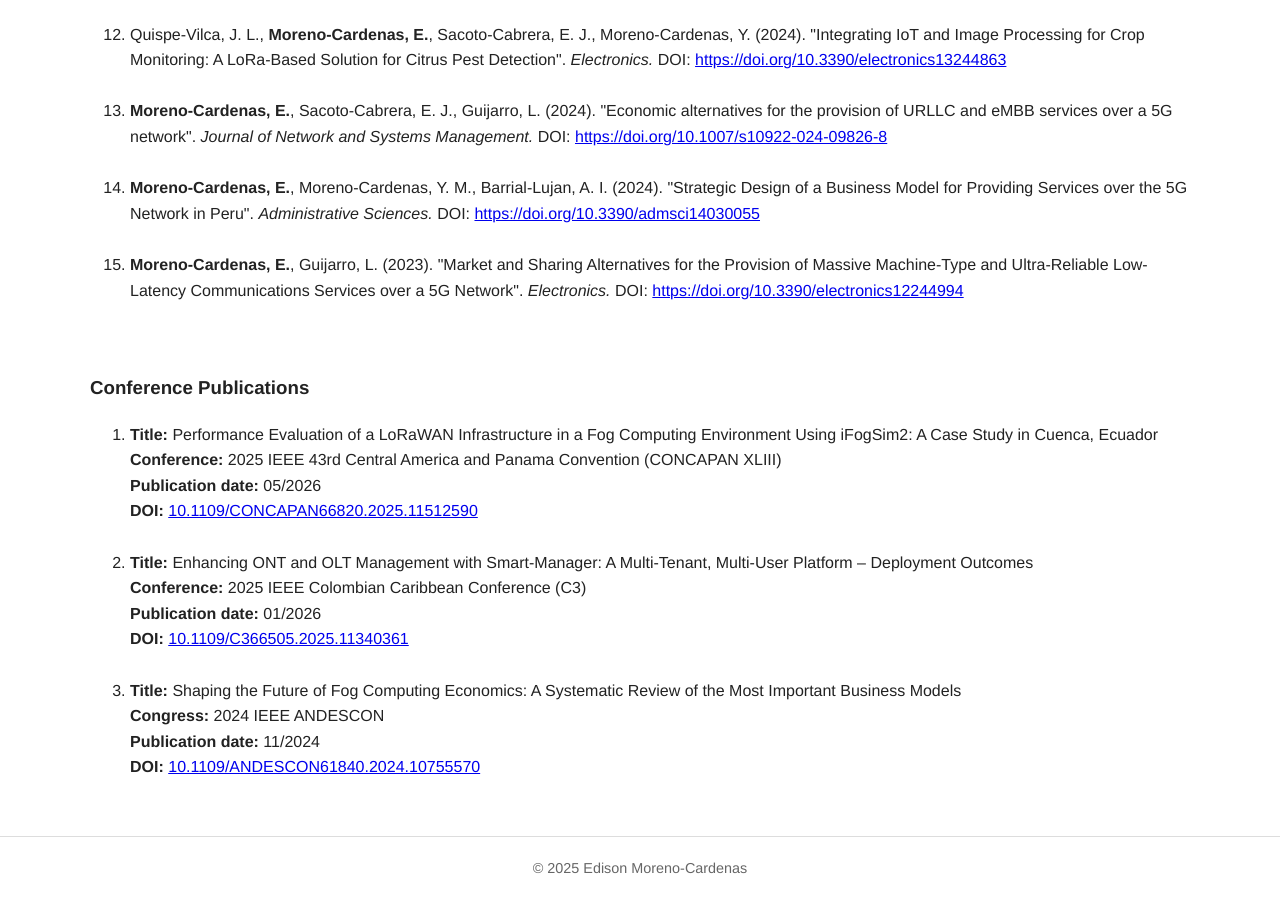
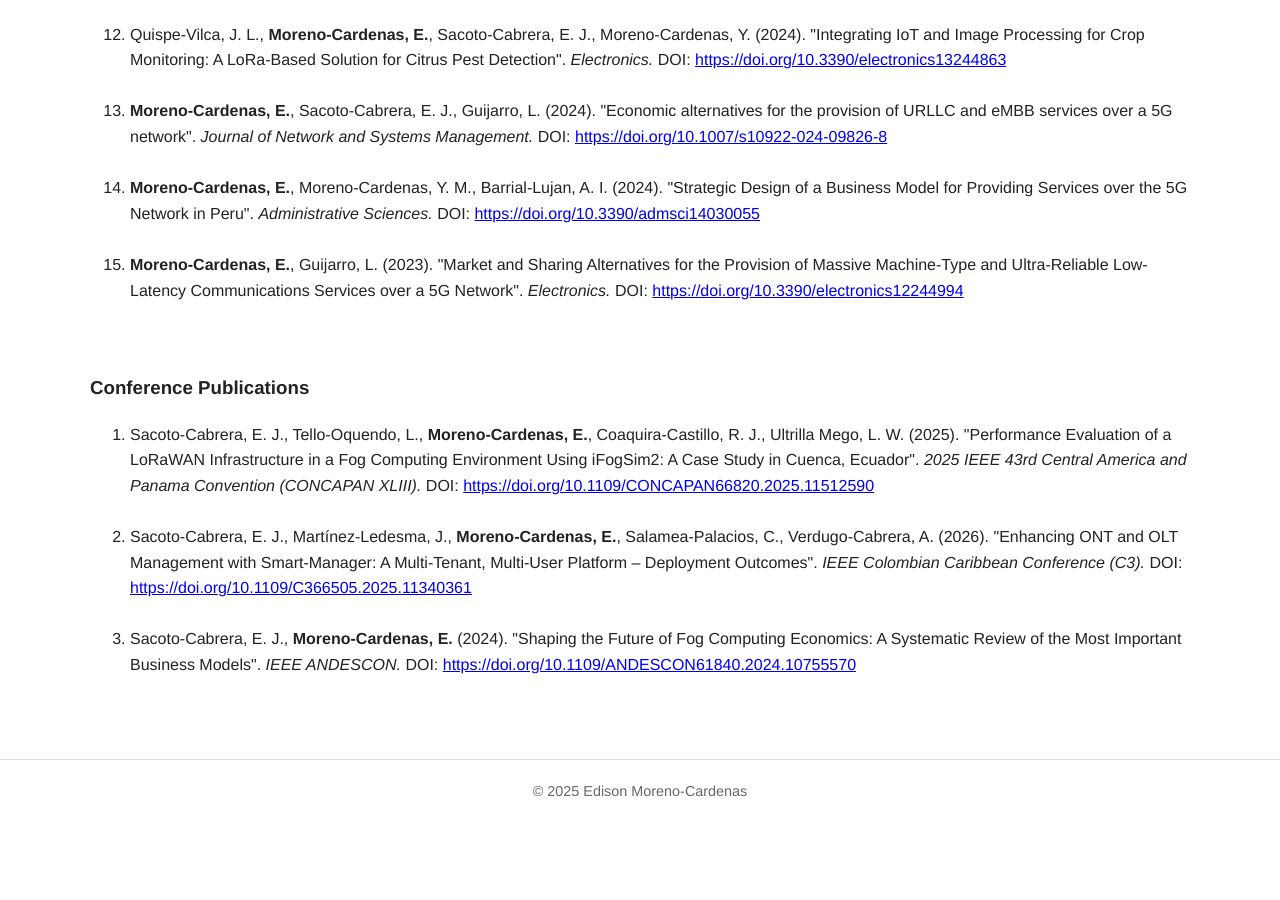
Before and after one commit to edisonmorenocardenas/edisonmorenocardenas.github.io, a Jekyll site: the page built from publications.html, in a window 1280 px wide and 900 px high, scrolled down 1308 px. Built offline with Jekyll 4.4.1, drawn with Linux system fonts in a browser that asks for light colours; after the commit the page ends 2131 px from its top, so only the background shows below that.

Commit message:
Actualizar contenid

```diff
--- a/publications.html
+++ b/publications.html
@@ -142,25 +142,30 @@ title: "Publications"
   <h3>Conference Publications</h3>
   <ol>
 <li>
-      <strong>Title:</strong> Performance Evaluation of a LoRaWAN Infrastructure in a Fog Computing Environment Using iFogSim2: A Case Study in Cuenca, Ecuador<br>
-      <strong>Conference:</strong> 2025 IEEE 43rd Central America and Panama Convention (CONCAPAN XLIII)<br>
-      <strong>Publication date:</strong> 05/2026<br>
-      <strong>DOI:</strong> <a href="https://doi.org/10.1109/CONCAPAN66820.2025.11512590" target="_blank">10.1109/CONCAPAN66820.2025.11512590</a>
+  Sacoto-Cabrera, E. J., Tello-Oquendo, L., <strong>Moreno-Cardenas, E.</strong>, Coaquira-Castillo, R. J.,
+  Ultrilla Mego, L. W. (2025). "Performance Evaluation of a LoRaWAN Infrastructure in a Fog Computing Environment
+  Using iFogSim2: A Case Study in Cuenca, Ecuador".
+  <i>2025 IEEE 43rd Central America and Panama Convention (CONCAPAN XLIII).</i> DOI:
+  <a href="https://doi.org/10.1109/CONCAPAN66820.2025.11512590" target="_blank">https://doi.org/10.1109/CONCAPAN66820.2025.11512590</a>
 </li>
 <br>
+
 <li>
-      <strong>Title:</strong> Enhancing ONT and OLT Management with Smart-Manager: A Multi-Tenant, Multi-User Platform – Deployment Outcomes<br>
-      <strong>Conference:</strong> 2025 IEEE Colombian Caribbean Conference (C3)<br>
-      <strong>Publication date:</strong> 01/2026<br>
-      <strong>DOI:</strong> <a href="https://doi.org/10.1109/C366505.2025.11340361" target="_blank">10.1109/C366505.2025.11340361</a>
+  Sacoto-Cabrera, E. J., Martínez-Ledesma, J., <strong>Moreno-Cardenas, E.</strong>, Salamea-Palacios, C.,
+  Verdugo-Cabrera, A. (2026). "Enhancing ONT and OLT Management with Smart-Manager: A Multi-Tenant, Multi-User Platform – Deployment Outcomes".
+  <i>IEEE Colombian Caribbean Conference (C3).</i> DOI:
+  <a href="https://doi.org/10.1109/C366505.2025.11340361" target="_blank">https://doi.org/10.1109/C366505.2025.11340361</a>
 </li>
 <br>
+
 <li>
-      <strong>Title:</strong> Shaping the Future of Fog Computing Economics: A Systematic Review of the Most Important Business Models<br>
-      <strong>Congress:</strong> 2024 IEEE ANDESCON<br>
-      <strong>Publication date:</strong> 11/2024<br>
-      <strong>DOI:</strong> <a href="https://doi.org/10.1109/ANDESCON61840.2024.10755570" target="_blank">10.1109/ANDESCON61840.2024.10755570</a>
+  Sacoto-Cabrera, E. J., <strong>Moreno-Cardenas, E.</strong> (2024).
+  "Shaping the Future of Fog Computing Economics: A Systematic Review of the Most Important Business Models".
+  <i>IEEE ANDESCON.</i> DOI:
+  <a href="https://doi.org/10.1109/ANDESCON61840.2024.10755570" target="_blank">https://doi.org/10.1109/ANDESCON61840.2024.10755570</a>
 </li>
+<br>
+
   </ol>
 
 </section>
```
Lines whose indentation alone changed are shown as unchanged.
